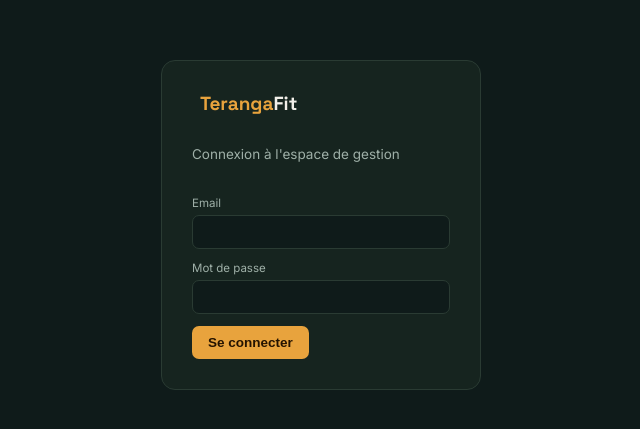
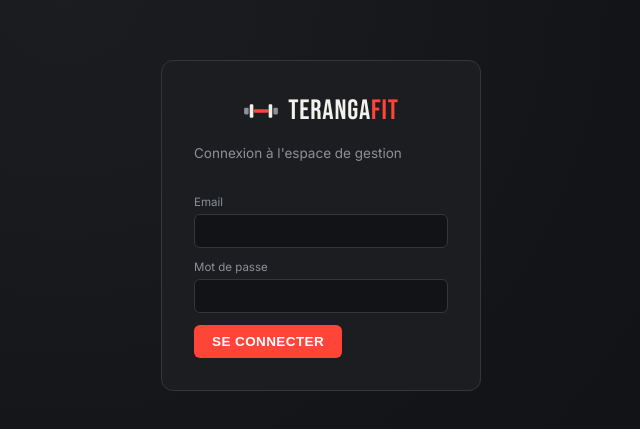
Before and after one commit to Ismaila01/teranga-fit, a Next.js app: page /login in a window 1280 px wide. Shown: the part 175-604 px from the top of the page, without its empty margins (319-959 px from the left). Built offline with nearby package versions, Linux system fonts and the light colour scheme; no server answers.

Commit message:
nouveau design

```diff
--- a/components/Layout.js
+++ b/components/Layout.js
@@ -1,6 +1,7 @@
 import Link from "next/link";
 import { useRouter } from "next/router";
 import { logout, useAuth } from "../lib/auth";
+import Logo from "./Logo";
 
 const LINKS = [
   { href: "/", label: "📊 Tableau de bord" },
@@ -17,7 +18,10 @@ export default function Layout({ children }) {
   return (
     <div className="shell">
       <nav className="nav">
-        <div className="brand">Teranga<span>Fit</span></div>
+        <div className="brandRow">
+          <Logo />
+          <div className="brand">TERANGA<span>FIT</span></div>
+        </div>
         {LINKS.map((l) => (
           <Link key={l.href} href={l.href}
             className={"navbtn" + (router.pathname === l.href ? " active" : "")}>
--- /dev/null
+++ b/components/Logo.js
@@ -0,0 +1,11 @@
+export default function Logo({ size = 30 }) {
+  return (
+    <svg width={size} height={size} viewBox="0 0 32 32" fill="none" xmlns="http://www.w3.org/2000/svg">
+      <rect x="1" y="13" width="4" height="6" rx="1" fill="#8D9099" />
+      <rect x="6" y="10" width="3.2" height="12" rx="1" fill="#F3F1EC" />
+      <rect x="9.2" y="14.5" width="13.6" height="3" rx="1.2" fill="#FF4438" />
+      <rect x="22.8" y="10" width="3.2" height="12" rx="1" fill="#F3F1EC" />
+      <rect x="27" y="13" width="4" height="6" rx="1" fill="#8D9099" />
+    </svg>
+  );
+}
--- a/pages/login.js
+++ b/pages/login.js
@@ -1,6 +1,7 @@
 import { useState } from "react";
 import { useRouter } from "next/router";
 import { login } from "../lib/auth";
+import Logo from "../components/Logo";
 
 export default function Login() {
   const [email, setEmail] = useState("");
@@ -22,7 +23,10 @@ export default function Login() {
   return (
     <div className="loginPage">
       <form className="loginCard" onSubmit={handleSubmit}>
-        <div className="brand">Teranga<span>Fit</span></div>
+        <div className="brandRow">
+          <Logo size={36} />
+          <div className="brand" style={{ fontSize: 28 }}>TERANGA<span>FIT</span></div>
+        </div>
         <p className="sub">Connexion à l'espace de gestion</p>
         <div className="field">
           <label>Email</label>
--- a/styles/globals.css
+++ b/styles/globals.css
@@ -1,27 +1,31 @@
-@import url('https://fonts.googleapis.com/css2?family=Space+Grotesk:wght@500;600;700&family=Inter:wght@400;500;600&display=swap');
+@import url('https://fonts.googleapis.com/css2?family=Bebas+Neue&family=Inter:wght@400;500;600;700&display=swap');
 
 :root {
-  --bg:#0F1B1A; --surface:#16241F; --surface2:#1D2E27; --line:#2A3B33;
-  --text:#F2EFE9; --muted:#9FB0A8;
-  --gold:#E8A33D; --teal:#3EA88F; --red:#D9634F;
+  --bg:#121316; --surface:#1B1D21; --surface2:#242731; --line:#33363E;
+  --text:#F3F1EC; --muted:#8D9099;
+  --coral:#FF4438; --cyan:#2FD1D9; --amber:#F2A93B;
 }
 * { box-sizing: border-box; }
 html, body { margin: 0; padding: 0; background: var(--bg); color: var(--text); font-family: 'Inter', sans-serif; }
-h1, h2, h3, .brand { font-family: 'Space Grotesk', sans-serif; }
+h2, h3 { font-family: 'Bebas Neue', 'Inter', sans-serif; letter-spacing: 0.02em; }
+h2 { font-size: 30px; } h3 { font-size: 20px; }
 
 .shell { display: flex; min-height: 100vh; }
 .nav {
-  width: 220px; flex: none; background: var(--surface); border-right: 1px solid var(--line);
-  display: flex; flex-direction: column; padding: 20px 14px; gap: 4px;
+  width: 226px; flex: none; background: var(--surface); border-right: 1px solid var(--line);
+  display: flex; flex-direction: column; padding: 22px 14px; gap: 4px;
 }
-.brand { font-size: 19px; font-weight: 700; color: var(--gold); padding: 0 8px 18px; }
-.brand span { color: var(--text); }
+.brandRow { display: flex; align-items: center; gap: 9px; padding: 0 6px 22px; }
+.brandRow svg { flex: none; }
+.brand { font-family: 'Bebas Neue', sans-serif; font-size: 24px; letter-spacing: 0.03em; line-height: 1; color: var(--text); }
+.brand span { color: var(--coral); }
 .navbtn {
-  background: none; border: none; color: var(--muted); text-align: left; padding: 10px 12px;
+  background: none; border: none; color: var(--muted); text-align: left; padding: 11px 12px;
   border-radius: 8px; font-size: 14px; cursor: pointer; text-decoration: none; display: block;
+  font-weight: 500;
 }
 .navbtn:hover { background: var(--surface2); color: var(--text); }
-.navbtn.active { background: var(--teal); color: #08201A; font-weight: 600; }
+.navbtn.active { background: var(--coral); color: #1A0605; font-weight: 700; }
 .navbtn.logout { margin-top: auto; border: 1px dashed var(--line); }
 
 .main { flex: 1; padding: 28px 34px; max-width: 1000px; }
@@ -29,39 +33,42 @@ h2 { font-size: 22px; margin: 0 0 4px; }
 .sub { color: var(--muted); font-size: 13.5px; margin: 0 0 22px; }
 
 .grid4 { display: grid; grid-template-columns: repeat(auto-fit, minmax(160px, 1fr)); gap: 12px; margin-bottom: 24px; }
-.stat { background: var(--surface); border: 1px solid var(--line); border-radius: 12px; padding: 16px; }
-.stat b { display: block; font-size: 26px; font-family: 'Space Grotesk'; margin-bottom: 2px; }
+.stat { background: var(--surface); border: 1px solid var(--line); border-radius: 10px; padding: 16px; border-top: 3px solid var(--line); }
+.stat b { display: block; font-size: 30px; font-family: 'Bebas Neue'; letter-spacing: 0.02em; margin-bottom: 2px; }
 .stat span { color: var(--muted); font-size: 12.5px; }
-.stat.gold b { color: var(--gold); } .stat.teal b { color: var(--teal); } .stat.red b { color: var(--red); }
+.stat.gold { border-top-color: var(--amber); } .stat.gold b { color: var(--amber); }
+.stat.teal { border-top-color: var(--cyan); } .stat.teal b { color: var(--cyan); }
+.stat.red { border-top-color: var(--coral); } .stat.red b { color: var(--coral); }
 
-.card { background: var(--surface); border: 1px solid var(--line); border-radius: 12px; padding: 18px; margin-bottom: 16px; }
-.card h3 { font-size: 15px; margin: 0 0 12px; }
+.card { background: var(--surface); border: 1px solid var(--line); border-radius: 10px; padding: 18px; margin-bottom: 16px; }
+.card h3 { margin: 0 0 12px; }
 table { width: 100%; border-collapse: collapse; font-size: 13.5px; }
-th { text-align: left; color: var(--muted); font-weight: 500; font-size: 11.5px; padding: 6px 8px; border-bottom: 1px solid var(--line); }
-td { padding: 8px; border-bottom: 1px solid var(--line); }
+th { text-align: left; color: var(--muted); font-weight: 600; font-size: 11px; letter-spacing: 0.04em; text-transform: uppercase; padding: 6px 8px; border-bottom: 1px solid var(--line); }
+td { padding: 9px 8px; border-bottom: 1px solid var(--line); }
 tr:last-child td { border-bottom: none; }
-.tag { padding: 3px 8px; border-radius: 20px; font-size: 11.5px; font-weight: 600; }
-.tag.ok { background: rgba(62,168,143,.18); color: var(--teal); }
-.tag.exp { background: rgba(217,99,79,.18); color: var(--red); }
+.tag { padding: 3px 9px; border-radius: 4px; font-size: 11px; font-weight: 700; letter-spacing: 0.03em; }
+.tag.ok { background: rgba(47,209,217,.15); color: var(--cyan); }
+.tag.exp { background: rgba(255,68,56,.15); color: var(--coral); }
 
 .row { display: flex; gap: 10px; flex-wrap: wrap; align-items: end; }
 .field { display: flex; flex-direction: column; gap: 5px; }
 .field label { font-size: 11.5px; color: var(--muted); }
-input, select { background: var(--bg); border: 1px solid var(--line); color: var(--text); border-radius: 7px; padding: 8px 10px; font-family: inherit; font-size: 13.5px; }
-button.primary, .primary { background: var(--gold); color: #241300; border: none; border-radius: 7px; padding: 9px 16px; font-weight: 600; font-size: 13.5px; cursor: pointer; width: fit-content; }
-button.ghost, .ghost { background: none; border: 1px solid var(--line); color: var(--text); border-radius: 7px; padding: 8px 12px; font-size: 13px; cursor: pointer; }
+input, select { background: var(--bg); border: 1px solid var(--line); color: var(--text); border-radius: 6px; padding: 8px 10px; font-family: inherit; font-size: 13.5px; }
+button.primary, .primary { background: var(--coral); color: #fff; border: none; border-radius: 6px; padding: 9px 18px; font-weight: 700; font-size: 13.5px; cursor: pointer; width: fit-content; text-transform: uppercase; letter-spacing: 0.03em; }
+button.ghost, .ghost { background: none; border: 1px solid var(--line); color: var(--text); border-radius: 6px; padding: 8px 12px; font-size: 13px; cursor: pointer; }
 
-.scanResult { margin: 14px 0; padding: 14px; border-radius: 10px; font-size: 14px; }
-.scanResult.ok { background: rgba(62,168,143,.15); border: 1px solid var(--teal); }
-.scanResult.blocked { background: rgba(217,99,79,.15); border: 1px solid var(--red); }
+.scanResult { margin: 14px 0; padding: 14px; border-radius: 8px; font-size: 14px; }
+.scanResult.ok { background: rgba(47,209,217,.12); border: 1px solid var(--cyan); }
+.scanResult.blocked { background: rgba(255,68,56,.12); border: 1px solid var(--coral); }
 
 .reminderRow { padding: 10px 0; border-bottom: 1px solid var(--line); }
 .reminderRow:last-child { border-bottom: none; }
-.wa { background: var(--surface2); border-left: 3px solid var(--gold); border-radius: 0 8px 8px 0; padding: 10px 12px; font-size: 13px; margin-top: 8px; color: var(--muted); }
+.wa { background: var(--surface2); border-left: 3px solid var(--amber); border-radius: 0 6px 6px 0; padding: 10px 12px; font-size: 13px; margin-top: 8px; color: var(--muted); }
 
 .empty { color: var(--muted); font-size: 13.5px; padding: 14px 0; }
 .loading { padding: 40px; color: var(--muted); }
 
-.loginPage { min-height: 100vh; display: flex; align-items: center; justify-content: center; }
-.loginCard { background: var(--surface); border: 1px solid var(--line); border-radius: 14px; padding: 30px; width: 320px; display: flex; flex-direction: column; gap: 12px; }
-.error { color: var(--red); font-size: 13px; margin: 0; }
+.loginPage { min-height: 100vh; display: flex; align-items: center; justify-content: center; background: radial-gradient(circle at 30% 20%, #1B1D21 0%, var(--bg) 60%); }
+.loginCard { background: var(--surface); border: 1px solid var(--line); border-radius: 12px; padding: 32px; width: 320px; display: flex; flex-direction: column; gap: 12px; }
+.loginCard .brandRow { padding: 0 0 4px; justify-content: center; }
+.error { color: var(--coral); font-size: 13px; margin: 0; }
```
